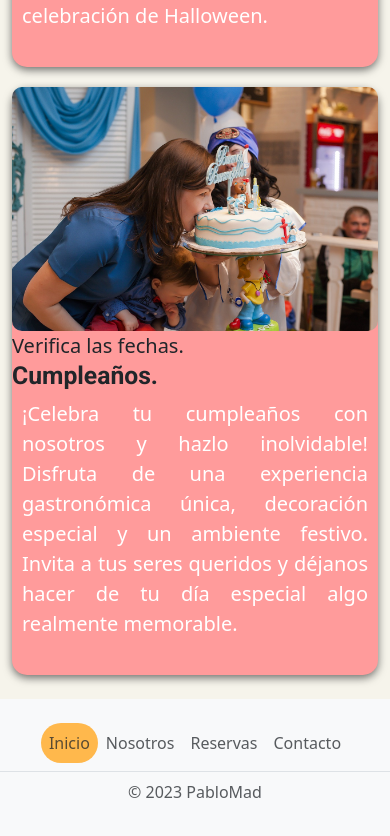
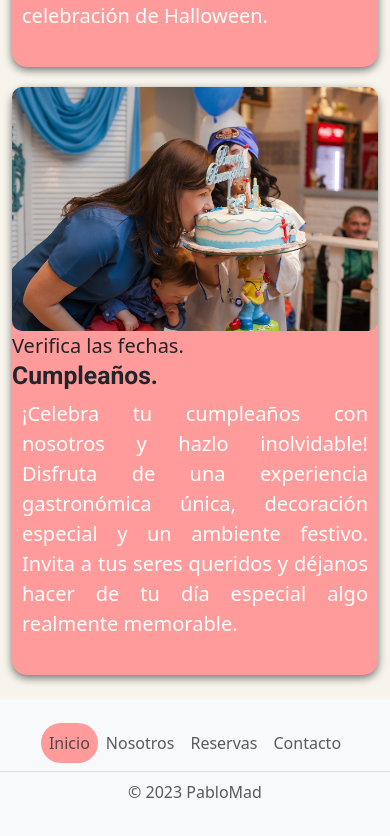
Before and after one commit to PabloMad75/App-Restaurant, a React (Vite) app: page / in a window 390 px wide. In both pictures the pointer is over the link "Inicio". Shown: the part 2094-2930 px from the top of the page. Built offline with nearby package versions, Linux system fonts and the light colour scheme; the HTML template or start-up script is replaced by a standard one.

Commit message:
hover navbar

```diff
--- a/src/css/navbar.css
+++ b/src/css/navbar.css
@@ -1,6 +1,6 @@
 .nav-link:hover {
   color: white;
-  background-color: #FFB84C;
+  background-color: #FF9B9B;
   border-radius: 25px;
   /* transition: background-color 0.1s; */
 }
```
